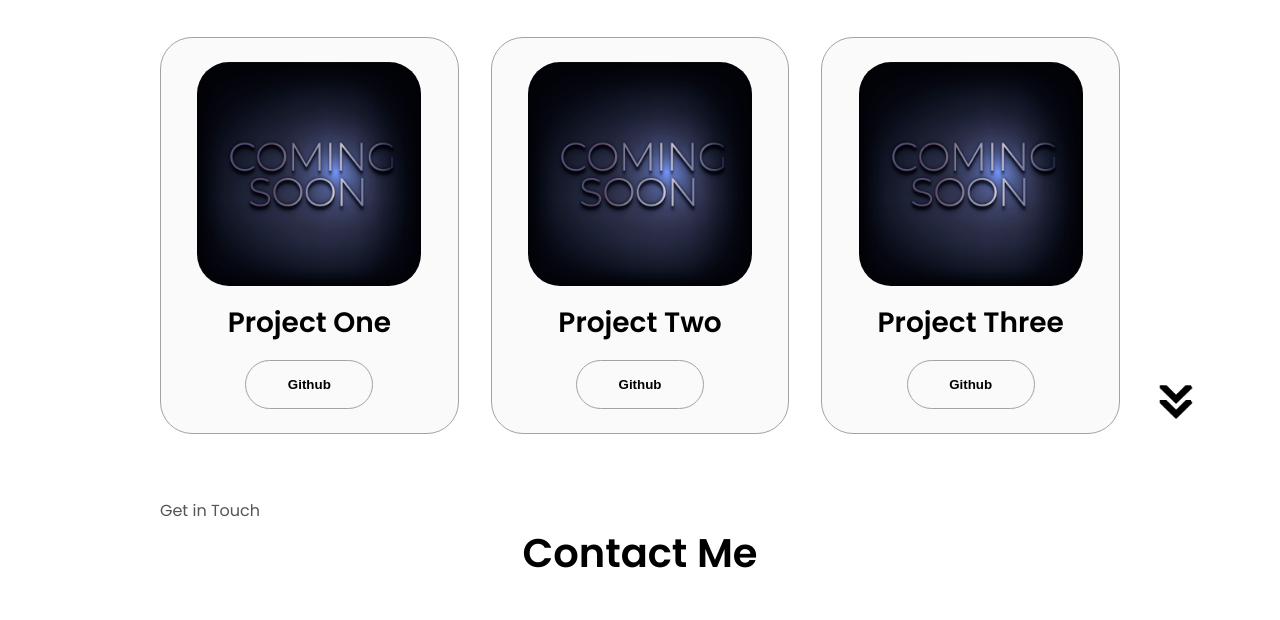
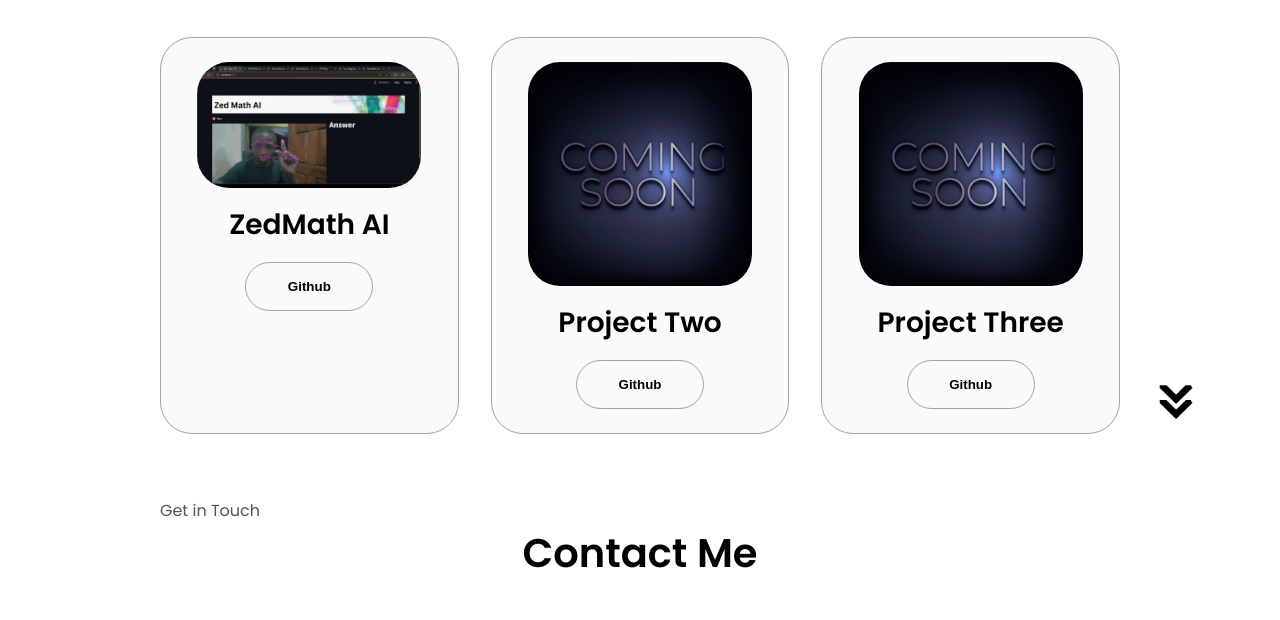
Before and after one commit to WazDevZm/My-New-Portfolio-, a plain HTML site: page index.html in a window 1280 px wide. Shown: the part 2552-3172 px from the top of the page. Drawn offline with Linux system fonts and the light colour scheme.

Commit message:
Added new project

```diff
--- a/index.html
+++ b/index.html
@@ -244,12 +244,12 @@
       <div class="details-container color-container">
         <div class="article-container">
           <img
-            src="./assets/124845 (1).jpg"
+            src="./assets/Project1.png"
             alt="Project 1"
             class="project-img"
           />
         </div>
-        <h2 class="experience-sub-title project-title">Project One</h2>
+        <h2 class="experience-sub-title project-title">ZedMath AI</h2>
         <div class="btn-container">
           <button
             class="btn btn-color-2 project-btn"
```
Also changed, not shown: assets/Project1.png (added).
